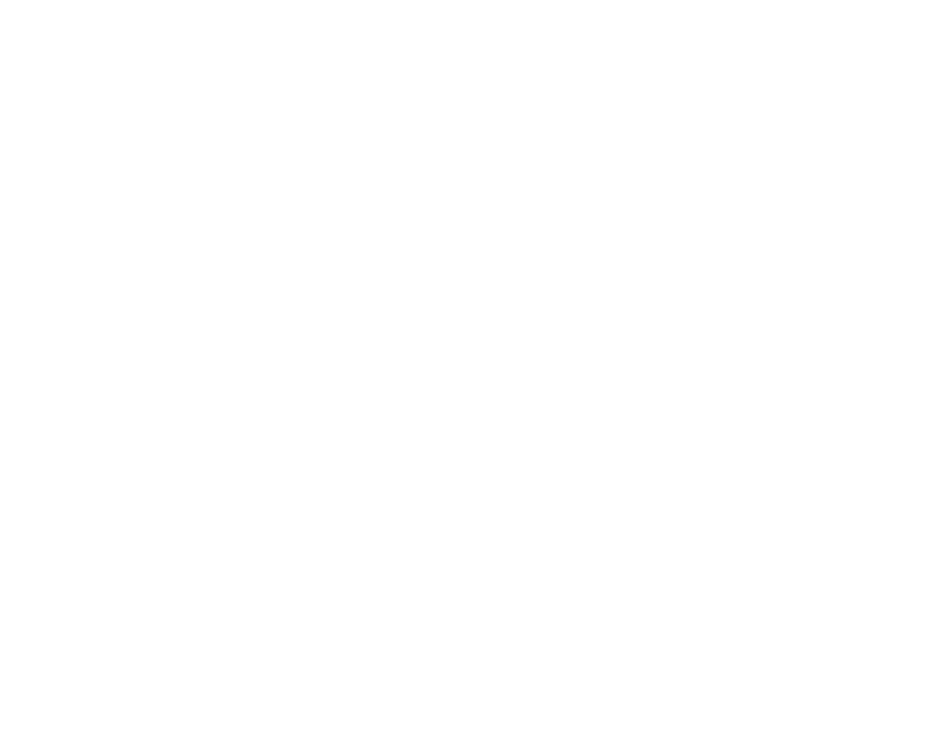
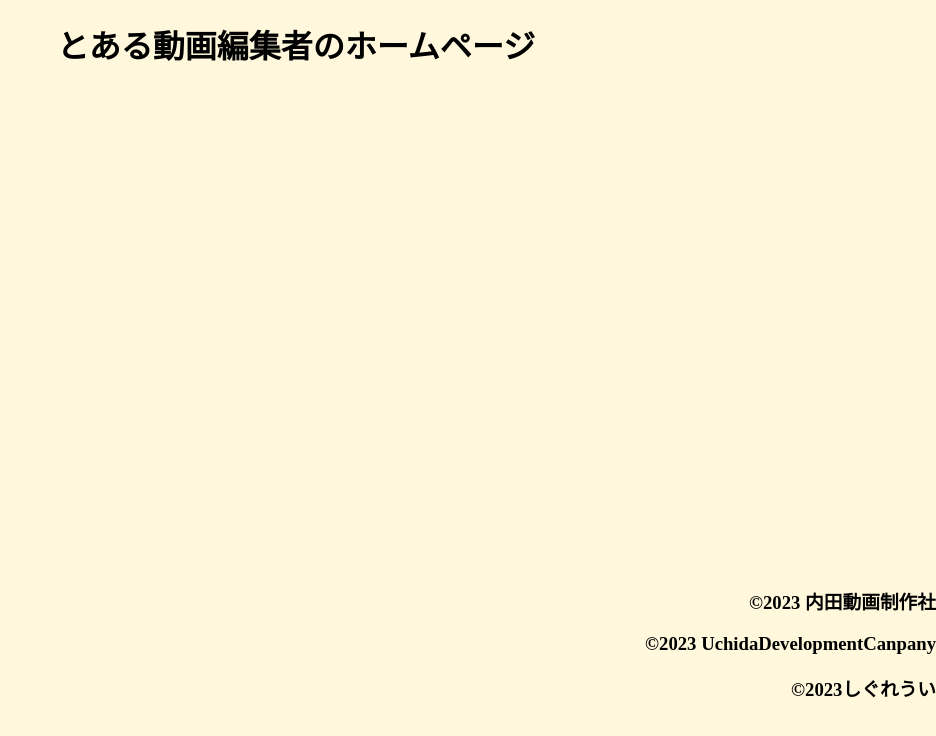
Before and after one commit to ASOProfesssyonalScool3rd/WebServerGithubPages, a plain HTML site: page index.html in a window 1280 px wide. Shown: the whole page, without its empty margins (344-1280 px from the left). Drawn offline with Linux system fonts and the light colour scheme.

Commit message:
Cheanged 2023/05/11

```diff
--- a/index.html
+++ b/index.html
@@ -6,6 +6,12 @@
 </head>
 <body>
 <link href="style.css"rel="stylesheet">
-
+<h1>とある動画編集者のホームページ</h1>
+<h2></h2>
+<div class="Copy">
+    <h3>©2023 内田動画制作社</h3>
+    <h3>©2023 UchidaDevelopmentCanpany</h3>
+    <h3>©2023しぐれうい</h3>
+</div>
 </body>
 </html>
--- a/style.css
+++ b/style.css
@@ -0,0 +1,10 @@
+@charset "UTF-8";
+body{
+    background-color: cornsilk;
+    margin: auto;
+    text-align: center;
+}
+.Copy{
+text-align: right;
+    margin: 520px 0px 0px auto; /*marginは上右下左の順で書く*/
+}
```
